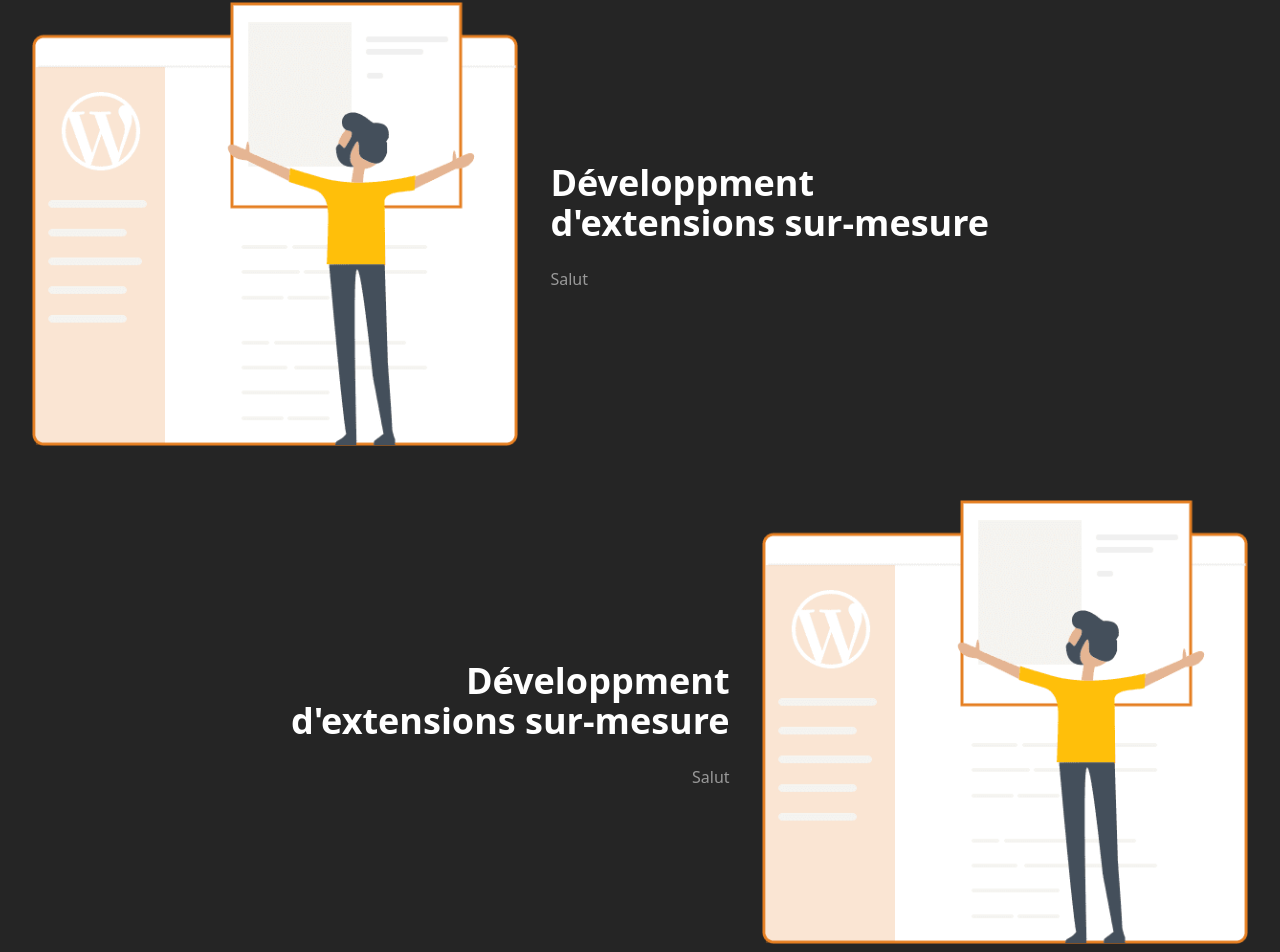
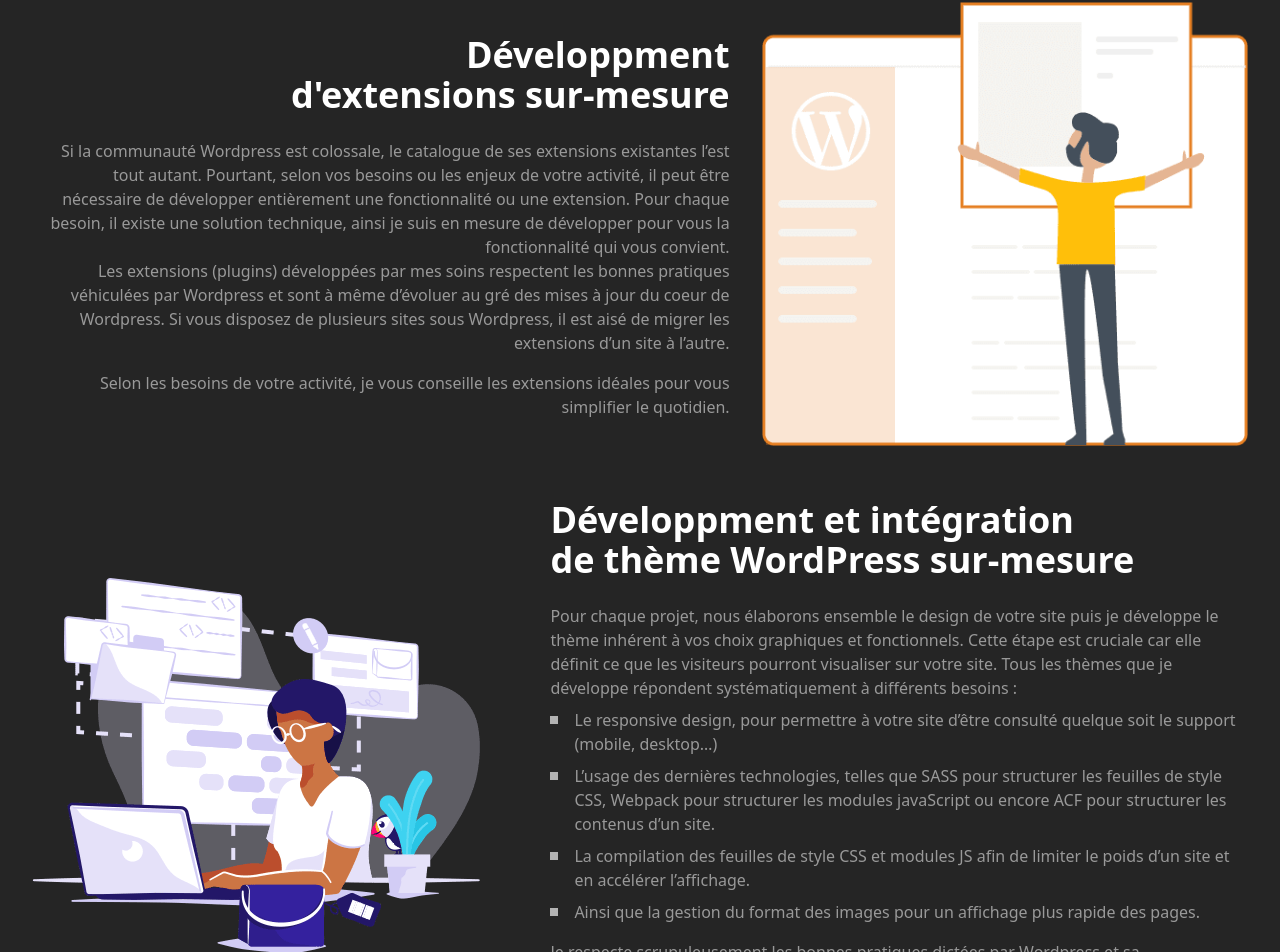
Before and after one commit to akiletour/inrage, a Next.js app: page /prestations/creation-site-web/site-wordpress in a window 1280 px wide. Shown: the part 2833-3785 px from the top of the page. Built offline with nearby package versions, Linux system fonts and the light colour scheme.

Commit message:
Advance on WordPress page builder

```diff
--- a/pages/prestations/creation-site-web/site-wordpress.tsx
+++ b/pages/prestations/creation-site-web/site-wordpress.tsx
@@ -8,7 +8,8 @@ import SectionTitle from 'components/SectionTitle';
 import PageBuilderImage from '@image/page-builder.png';
 import AcfImage from '@image/acf.png';
 import TextImage from 'components/TextImage';
-import WebsiteWP from '../../../public/images/website-wp.png';
+import WebsiteWP from '@image/website-wp.png';
+import WebsitePrestashop from '@image/website-prestashop.png';
 
 export default function PrestationWordPress() {
   return (
@@ -22,13 +23,13 @@ export default function PrestationWordPress() {
       </Head>
 
       <div className="container flex items-center">
-        <div className="w-2/5">
+        <div className="md:w-2/5 hidden md:block">
           <Image
             src={WebsiteWP}
             alt="Développeur WordPress Freelance sur La Rochelle"
           />
         </div>
-        <div className="w-3/5 text-lg pl-5 leading-6 pt-2">
+        <div className="md:w-3/5 text-lg md:pl-5 leading-6 pt-2">
           <h2 className="text-white text-3xl font-bold">
             Développeur WordPress Freelance sur
             <br />
@@ -199,18 +200,71 @@ export default function PrestationWordPress() {
       </div>
       <div className="container">
         <TextImage
-          title={['Développment', "d'extensions sur-mesure"]}
-          image={WebsiteWP}
-        >
-          Salut
-        </TextImage>
-
-        <TextImage
           position="right"
           title={['Développment', "d'extensions sur-mesure"]}
           image={WebsiteWP}
         >
-          Salut
+          <p>
+            Si la communauté Wordpress est colossale, le catalogue de ses
+            extensions existantes l’est tout autant. Pourtant, selon vos besoins
+            ou les enjeux de votre activité, il peut être nécessaire de
+            développer entièrement une fonctionnalité ou une extension. Pour
+            chaque besoin, il existe une solution technique, ainsi je suis en
+            mesure de développer pour vous la fonctionnalité qui vous convient.
+            <br />
+            Les extensions (plugins) développées par mes soins
+            respectent les bonnes pratiques véhiculées par Wordpress et sont à
+            même d’évoluer au gré des mises à jour du coeur de Wordpress. Si
+            vous disposez de plusieurs sites sous Wordpress, il est aisé de
+            migrer les extensions d’un site à l’autre.
+          </p>
+
+          <p className="mt-2">
+            Selon les besoins de votre activité, je vous conseille les
+            extensions idéales pour vous simplifier le quotidien.
+          </p>
+        </TextImage>
+
+        <TextImage
+          title={['Développment et intégration', 'de thème WordPress sur-mesure']}
+          image={WebsitePrestashop}
+        >
+          <p>
+            Pour chaque projet, nous élaborons ensemble le design de votre
+            site puis je développe le thème inhérent à vos choix graphiques et
+            fonctionnels. Cette étape est cruciale car elle définit ce que les
+            visiteurs pourront visualiser sur votre site. Tous les thèmes que je
+            développe répondent systématiquement à différents besoins :
+          </p>
+
+          <ul className="styled-list">
+            <li>
+              Le responsive design, pour permettre à votre site d’être
+              consulté quelque soit le support (mobile, desktop…)
+            </li>
+            <li>
+              L’usage des dernières technologies, telles que SASS pour
+              structurer les feuilles de style CSS, Webpack pour structurer les
+              modules javaScript ou encore ACF pour structurer les contenus d’un
+              site.
+            </li>
+            <li>
+              La compilation des feuilles de style CSS et modules JS afin de
+              limiter le poids d’un site et en accélérer l’affichage.
+            </li>
+            <li>
+              Ainsi que la gestion du format des images pour un affichage
+              plus rapide des pages.
+            </li>
+          </ul>
+
+          <p className="mt-2">
+            Je respecte scrupuleusement les bonnes pratiques dictées par
+            Wordpress et sa communauté. C’est pourquoi je préfère développer
+            intégralement un thème plutôt que d’en utiliser un existant. Ce qui
+            rend les sites que je développe, plus rapides à l’affichage, plus
+            fiables et plus pérennes dans le temps.
+          </p>
         </TextImage>
       </div>
     </>
```
